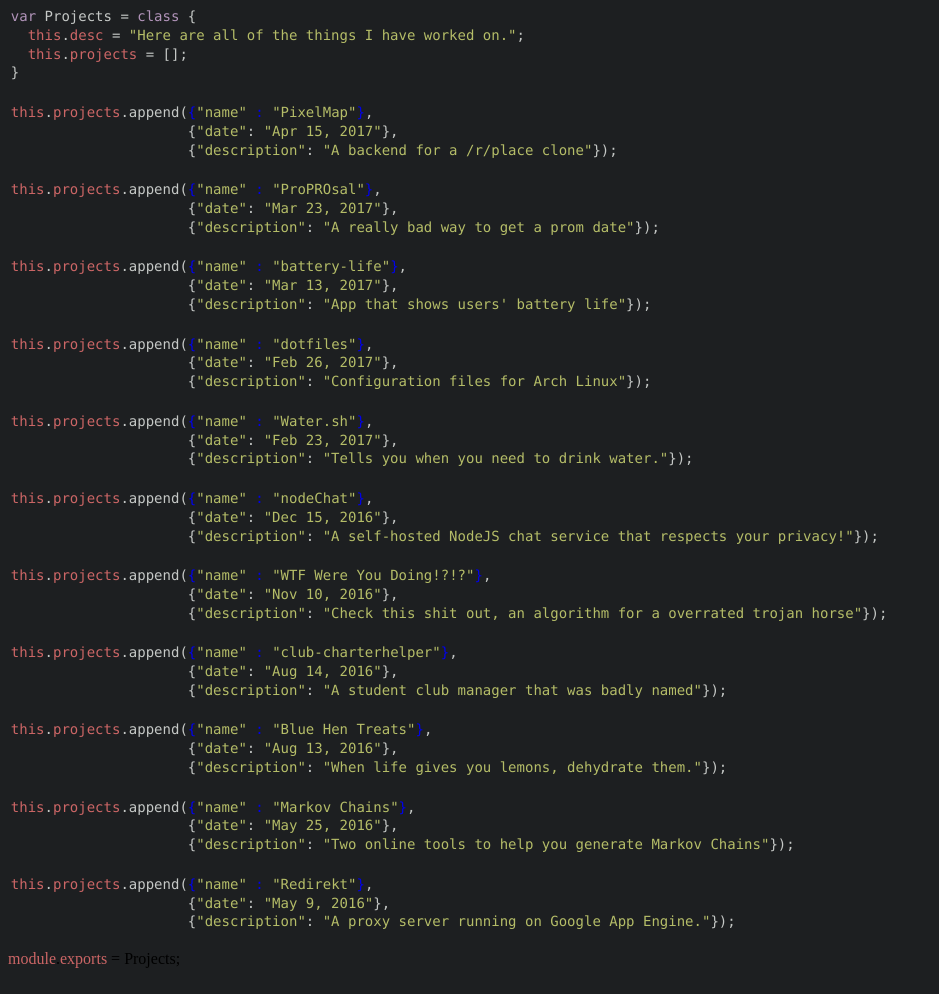
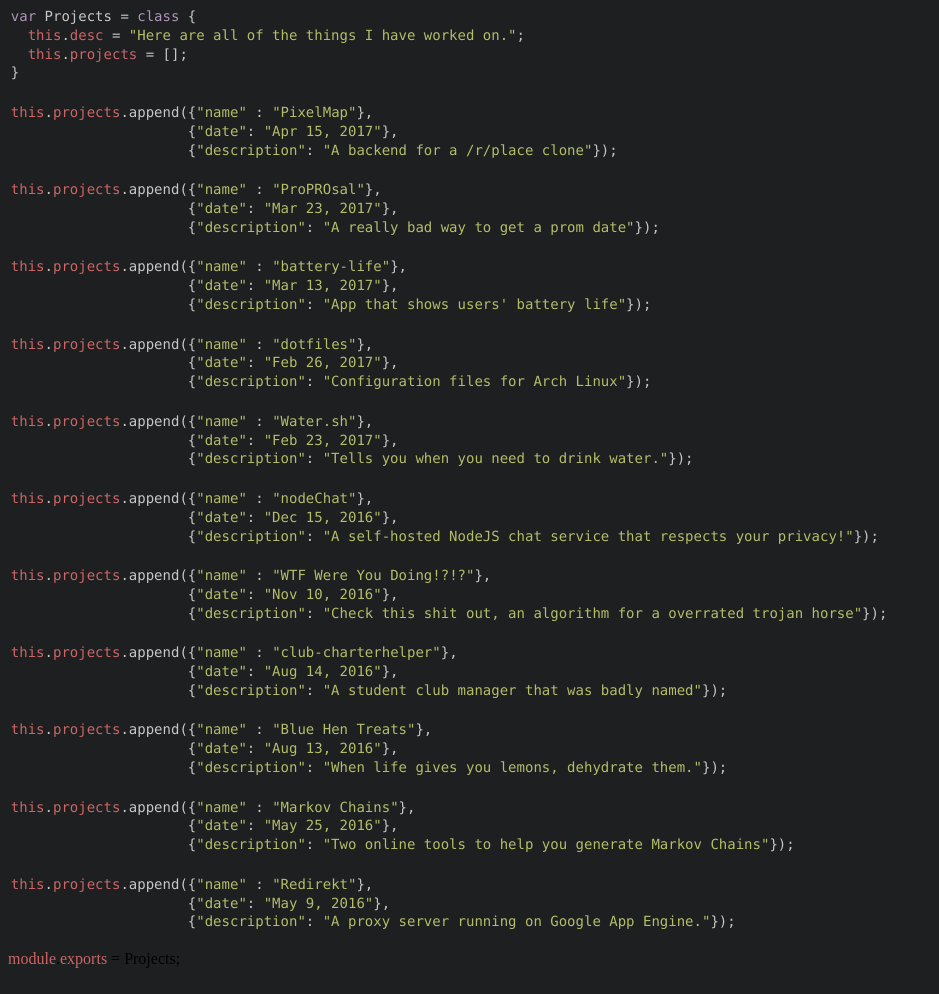
Before and after one commit to rootw4re/h313.github.io, a Jekyll site: the page built from projects.html, in a window 1280 px wide. Shown: the whole page, without its empty margins (0-939 px from the left). Built offline with Jekyll 4.4.1, drawn with Linux system fonts in a browser that asks for light colours; nearby versions of some CDN libraries.

Commit message:
fix links

```diff
--- a/projects.html
+++ b/projects.html
@@ -10,7 +10,7 @@ permalink: /projects
   <p>}</p>
   <br>
   {% for project in site.posts %}
-  <p><span class="obj">this</span>.<span class="obj">projects</span>.append(<a href="{{ project.url | prepend: site.url }}">{<span class="str">"name"</span> : <span class="str">"{{ project.title }}"</span>}</a>,</p>
+  <p><span class="obj">this</span>.<span class="obj">projects</span>.append({<a href="{{ project.url | prepend: site.url }}" class="str">"name"</a> : <a href="{{ project.url | prepend: site.url }}" class="str">"{{ project.title }}"</a>},</p>
   <p>                     {<span class="str">"date"</span>: <span class="str">"{{ project.date | date: "%b %-d, %Y" }}"</span>},</p>
   <p>                     {<span class="str">"description"</span>: <span class="str">"{{ project.summary }}"</span>});</p>
   <br>
```
